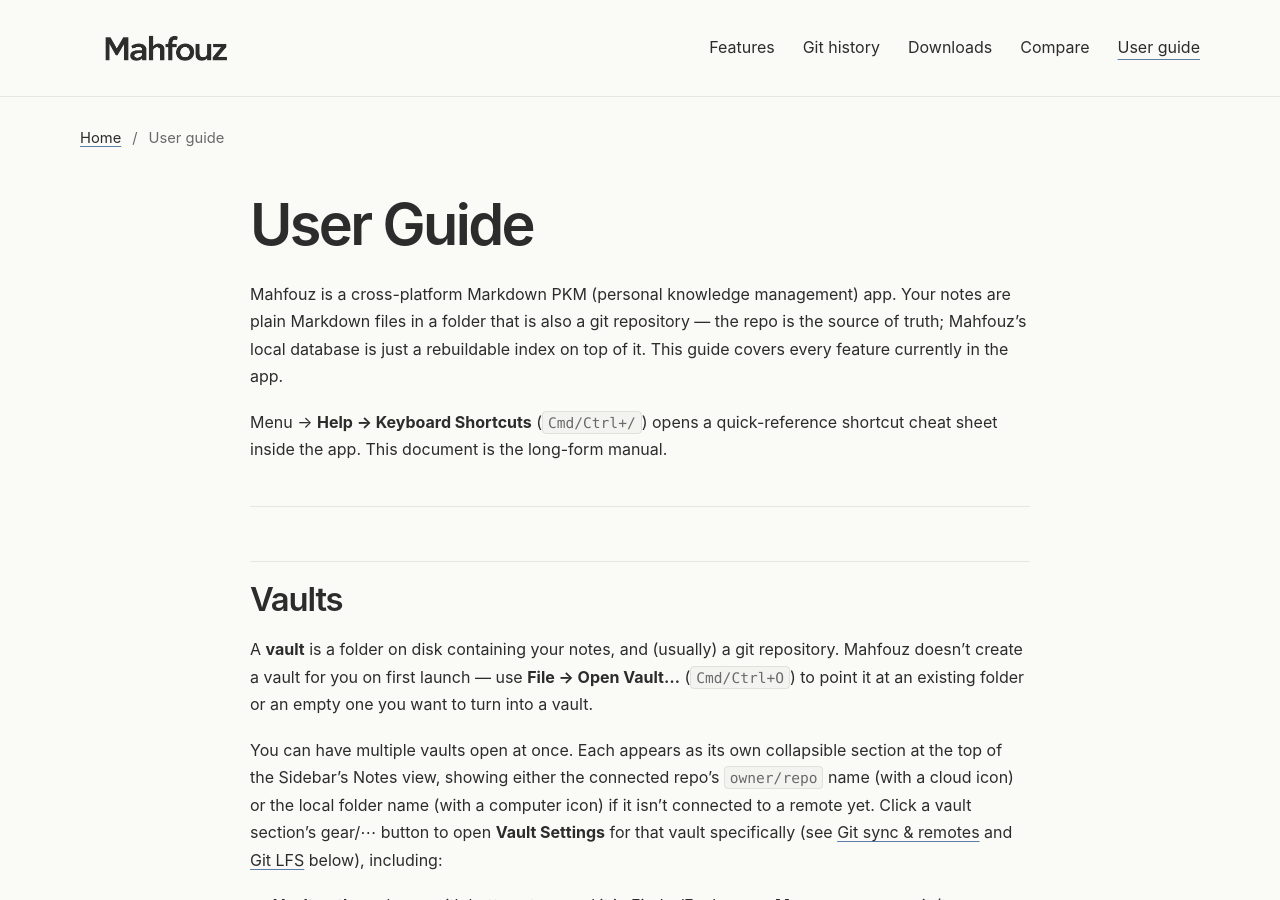
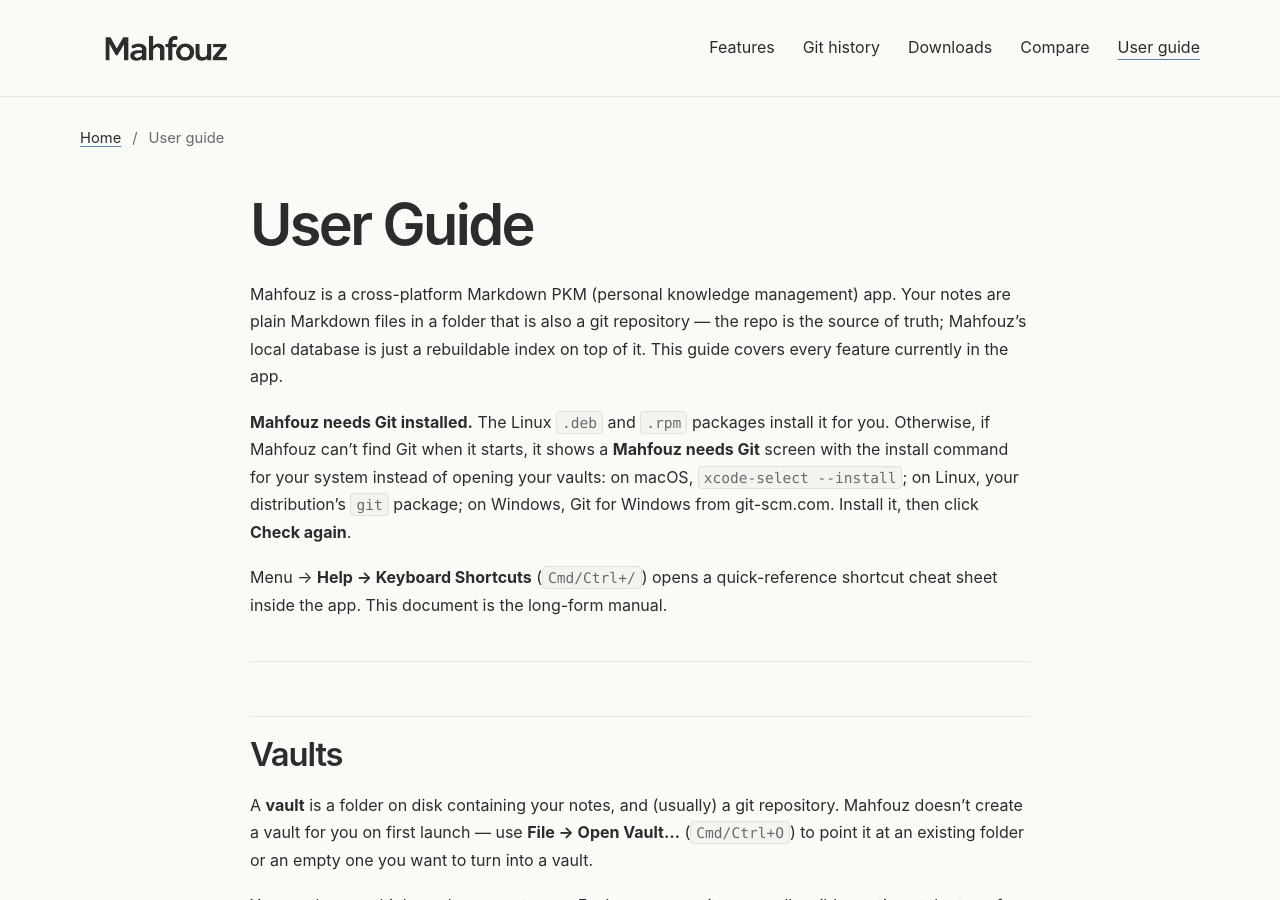
Before and after one commit to mahfouz-app/docs, a Jekyll site: the page built from guide.md, in a window 1280 px wide and 900 px high. Built offline with Jekyll 4.4.1, drawn with Linux system fonts in a browser that asks for light colours.

Commit message:
Document that Mahfouz needs Git, and the missing-Git screen
Co-Authored-By: Claude Opus 5.5 <noreply@anthropic.com>

```diff
--- a/HELP.md
+++ b/HELP.md
@@ -5,6 +5,13 @@ Your notes are plain Markdown files in a folder that is also a git
 repository — the repo is the source of truth; Mahfouz's local database is
 just a rebuildable index on top of it. This guide covers every feature
 currently in the app.
+
+**Mahfouz needs Git installed.** The Linux `.deb` and `.rpm` packages
+install it for you. Otherwise, if Mahfouz can't find Git when it starts, it
+shows a **Mahfouz needs Git** screen with the install command for your
+system instead of opening your vaults: on macOS, `xcode-select --install`;
+on Linux, your distribution's `git` package; on Windows, Git for Windows
+from git-scm.com. Install it, then click **Check again**.
 
 Menu → **Help → Keyboard Shortcuts** (`Cmd/Ctrl+/`) opens a quick-reference
 shortcut cheat sheet inside the app. This document is the long-form manual.
```
